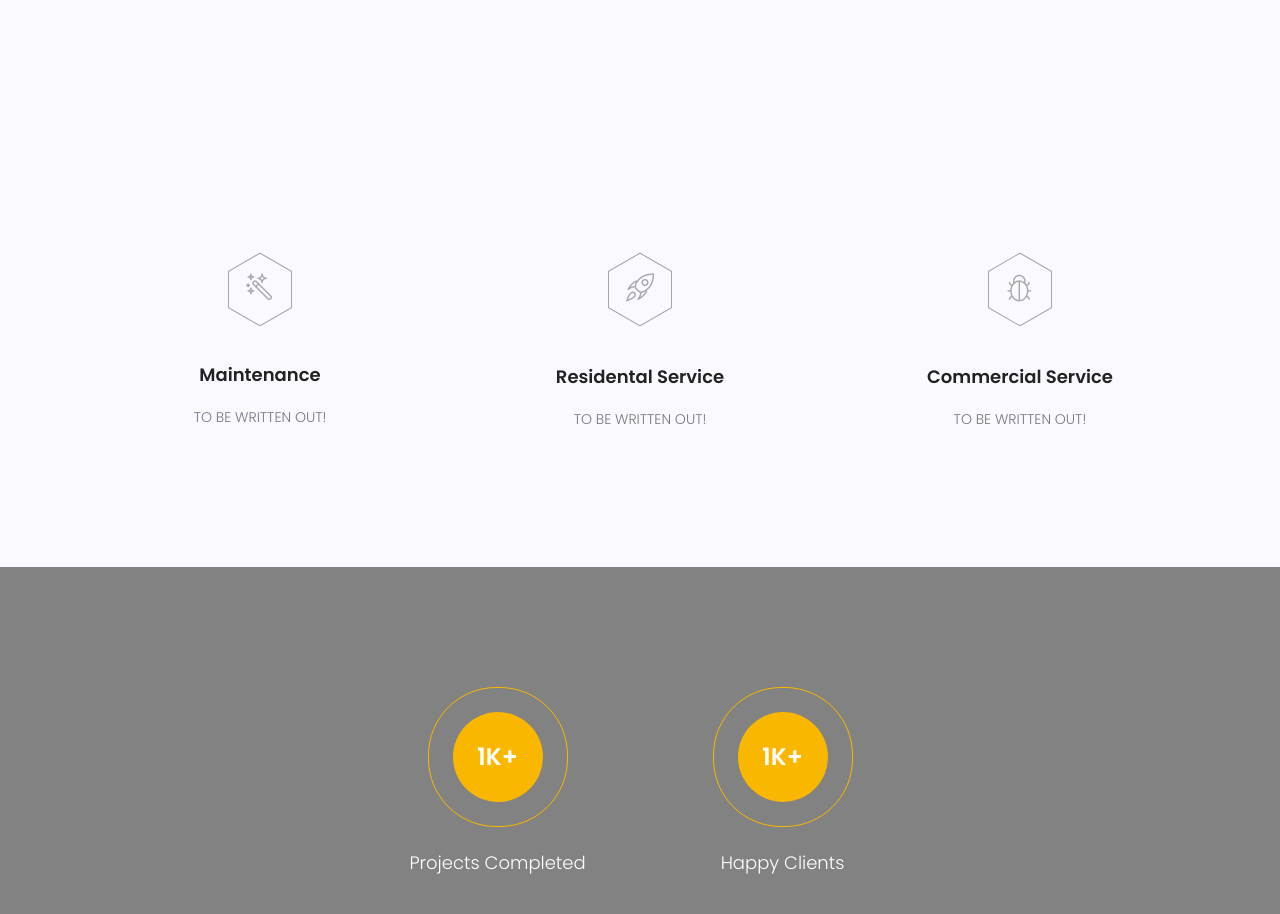
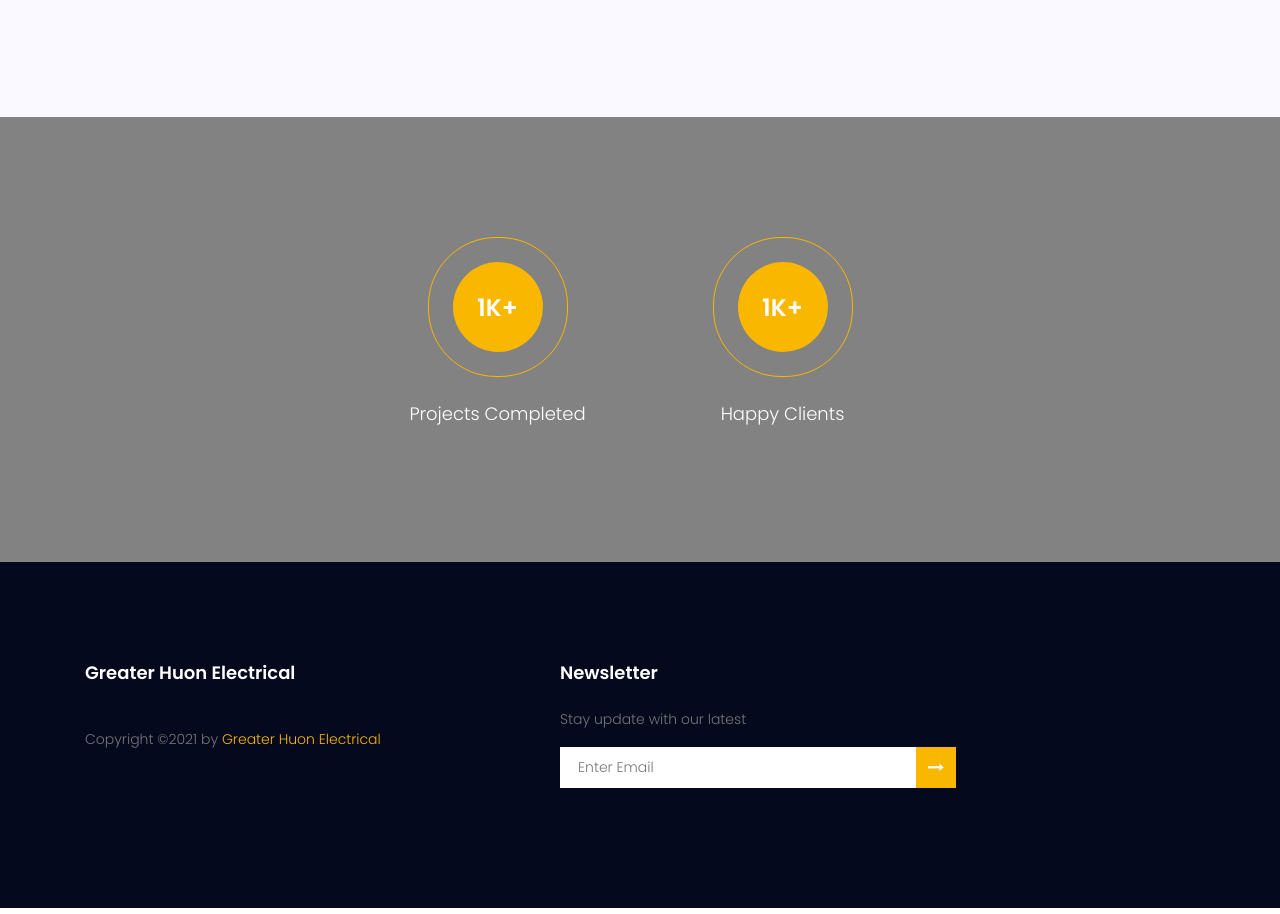
Before and after one commit to AndrewMommers/GHEWeb, a plain HTML site: page about.html in a window 1280 px wide. Shown: the part 931-1845 px from the top of the page. Drawn offline with nearby package versions, Linux system fonts and the light colour scheme; some packages are replaced by stand-ins of ours.

Commit message:
Update about.html

```diff
--- a/about.html
+++ b/about.html
@@ -96,42 +96,6 @@
 			</section>
 			<!-- End home-about Area -->
 
-			<!-- Start cat Area -->
-			<section class="cat-area section-gap aboutus-cat" id="feature">
-				<div class="container">
-					<div class="row">
-						<div class="col-lg-4">
-							<div class="single-cat d-flex flex-column">
-								<a href="#" class="hb-sm-margin mx-auto d-block"><span class="hb hb-sm inv hb-facebook-inv"><span class="lnr lnr-magic-wand"></span></span></a>
-								<h4 class="mb-20" style="margin-top: 23px;">Maintenance</h4>
-								<p>
-									TO BE WRITTEN OUT!
-								</p>
-							</div>
-						</div>
-						<div class="col-lg-4">
-							<div class="single-cat">
-								<a href="#" class="hb-sm-margin mx-auto d-block"><span class="hb hb-sm inv hb-facebook-inv"><span class="lnr lnr-rocket"></span></span></a>
-								<h4 class="mt-40 mb-20">Residental Service</h4>
-								<p>
-									TO BE WRITTEN OUT!
-								</p>
-							</div>
-						</div>
-						<div class="col-lg-4">
-							<div class="single-cat">
-								<a href="#" class="hb-sm-margin mx-auto d-block"><span class="hb hb-sm inv hb-facebook-inv"><span class="lnr lnr-bug"></span></span></a>
-								<h4 class="mt-40 mb-20">Commercial Service</h4>
-								<p>
-									TO BE WRITTEN OUT!
-								</p>
-							</div>
-						</div>
-					</div>
-				</div>
-			</section>
-			<!-- End cat Area -->
-
 			<!-- Start faq Area -->
 			<section class="faq-area section-gap relative">
 				<div class="overlay overlay-bg"></div>
```
